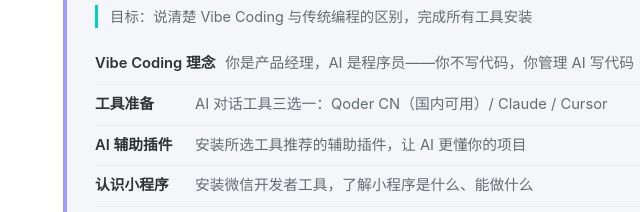
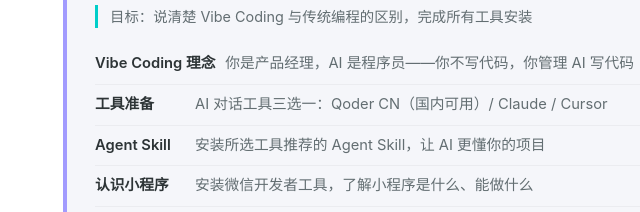
Before and after one commit to Leannechn/vibe-stack-pages, a plain HTML site: page course/vibe-coding-intro.html in a window 1280 px wide. Shown: the part 1543-1755 px from the top of the page, 181-821 px from the left. Drawn offline with Linux system fonts and the light colour scheme.

Commit message:
Use "Agent Skill" terminology
Co-Authored-By: Claude Opus 4.6 <noreply@anthropic.com>

```diff
--- a/course/vibe-coding-intro.html
+++ b/course/vibe-coding-intro.html
@@ -502,7 +502,7 @@
           <ul class="lesson-items">
             <li><span class="item-label">Vibe Coding 理念</span><span class="item-desc">你是产品经理，AI 是程序员——你不写代码，你管理 AI 写代码</span></li>
             <li><span class="item-label">工具准备</span><span class="item-desc">AI 对话工具三选一：Qoder CN（国内可用）/ Claude / Cursor</span></li>
-            <li><span class="item-label">AI 辅助插件</span><span class="item-desc">安装所选工具推荐的辅助插件，让 AI 更懂你的项目</span></li>
+            <li><span class="item-label">Agent Skill</span><span class="item-desc">安装所选工具推荐的 Agent Skill，让 AI 更懂你的项目</span></li>
             <li><span class="item-label">认识小程序</span><span class="item-desc">安装微信开发者工具，了解小程序是什么、能做什么</span></li>
             <li><span class="item-label">动手实操</span><span class="item-desc">新建项目，运行官方示例，体验从 0 到跑起来的成就感</span></li>
           </ul>
```
